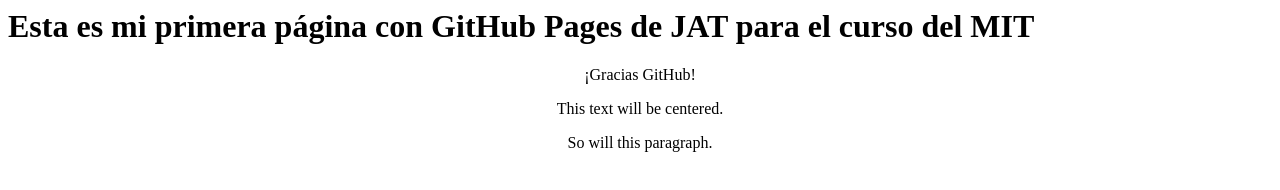
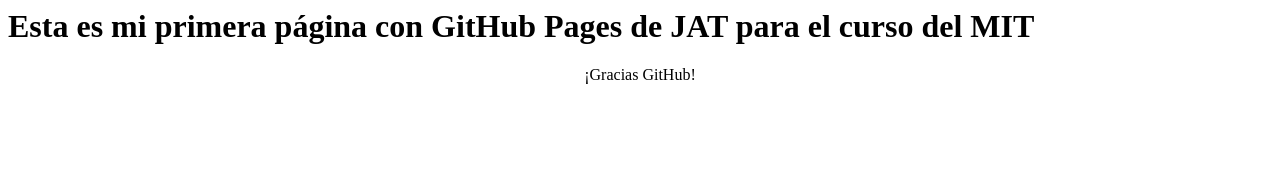
Before and after one commit to jtinoco-jat/MIT_Repo_JAT, a plain HTML site: page index.html in a window 1280 px wide. Drawn offline with Linux system fonts and the light colour scheme.

Commit message:
Update index.html

```diff
--- a/index.html
+++ b/index.html
@@ -1,5 +1,3 @@
 <html>
 <h1> Esta es mi primera página con GitHub Pages de JAT para el curso del MIT</h1> <center><p>¡Gracias GitHub!</p></center>
-  <div style="text-align:center">This text will be centered.
-<p>So will this paragraph.</p></div>
 </html>
```
